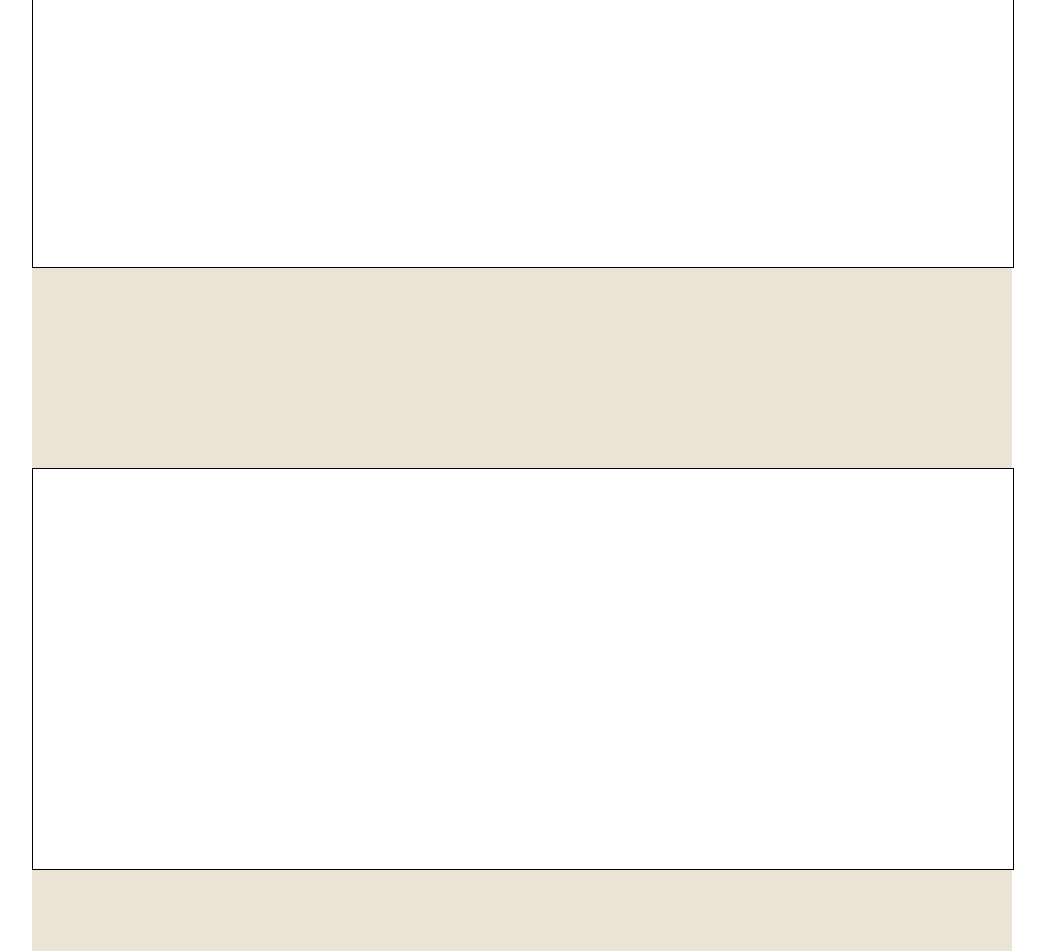
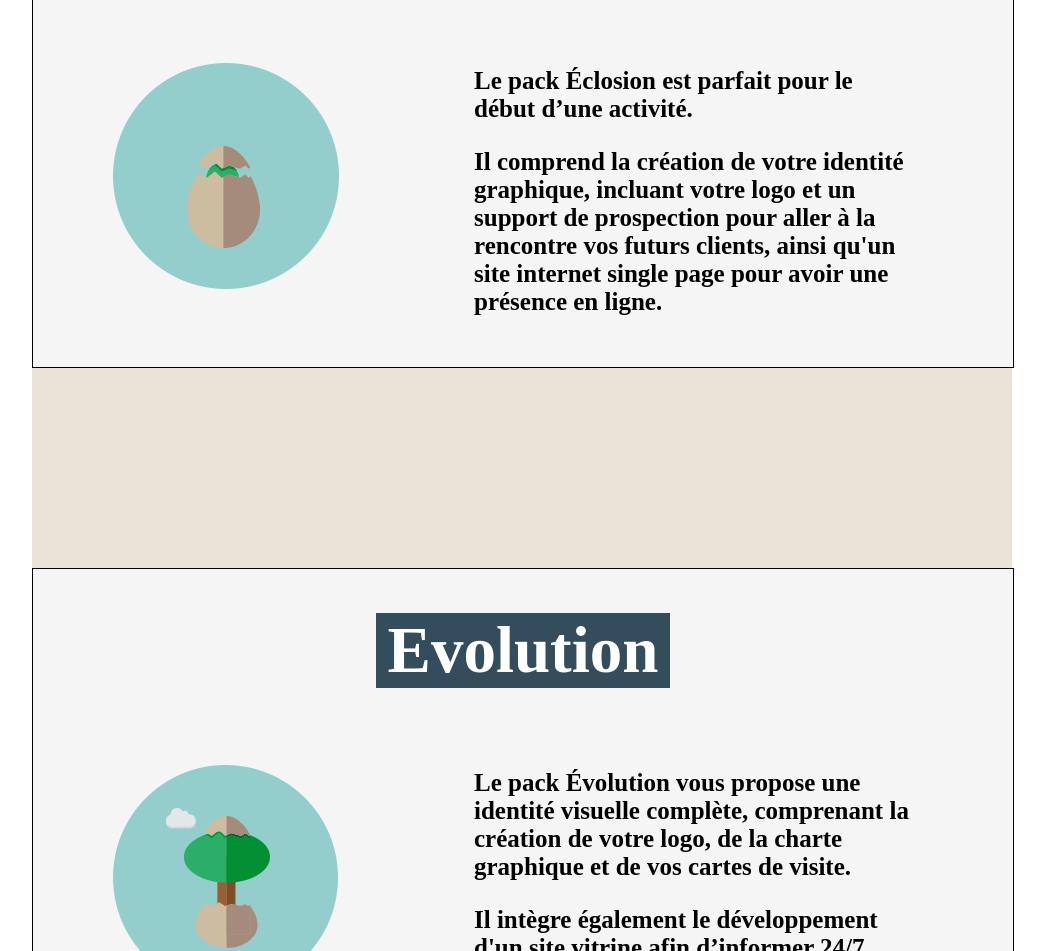
Before and after one commit to NathanZog/ExoRecap2, a plain HTML site: page youcommunik/index.html in a window 1280 px wide. Shown: the part 592-1543 px from the top of the page, without its empty margins (118-1163 px from the left). Drawn offline with Linux system fonts and the light colour scheme.

Commit message:
save de night

```diff
--- a/youcommunik/index.html
+++ b/youcommunik/index.html
@@ -12,12 +12,12 @@
         <section class="header">
         <div class="divImg"><img class="mybanner" src="./public/img/logo-horizontal-fond-noir-couleur.png" alt="banniere"></div>
             <ul class="liste">
-                <li><img class="imgListe" src="./public/img/home-icon.png" alt="home"><p class="para1">Home</p> </li>
+                <li><img class="imgListe" src="./public/img/home-icon.png" alt="home"><p class="para1">Home</p></li>
                 <li><img class="imgListe" src="./public/img/packages-icon.png" alt="packages-icon"><p class="para">Packages</p></li>
                 <li><img class="imgListe" src="./public/img/outils-icon.png" alt="outils-icon"><p class="para2">Outils</p></li>
                 <li><img class="imgListe" src="./public/img/projets-icon.png" alt="projets-icon"><p class="para2">Projets</p></li>
                 <li><img class="imgListe" src="./public/img/temoignages-icon.png" alt="temoignages-icon"><p class="para3">Témoignages</p></li>
-                <li><img class="imgListe" src="./public/img/contact-icon.png" alt="contact-icon"><p class="para">Contact</p></li>
+                <li><img class="imgListe" src="./public/img/contact-icon.png" alt="contact-icon"><p class="para4">Contact</p></li>
             </ul>
         </section>
     </header>
@@ -29,14 +29,34 @@
         </div>
     </div>
     <div class="blanc">
-        <img src="" alt="">
-        <h1></h1>
-        <p></p>
+        <div class="imgeclosion"><img src="./public/img/icon-eclosion.png" alt="eclosion"></div>
+        <h1 class="titrediv2">Eclosion</h1>
+        <div class="divtxt">
+            <p>Le pack Éclosion est parfait pour le début d’une activité.</p>
+
+            <p>Il comprend la création de votre identité graphique, incluant votre logo et un support de prospection pour aller à la rencontre vos futurs clients, ainsi qu'un site internet single page pour avoir une présence en ligne.</p>
+        </div>
     </div>
     <div class="beige"></div>
-    <div class="blanc"></div>
+    <div class="blanc">
+        <div class="imgeclosion"><img src="./public/img/icon-evolution.png" alt="evolution"></div>
+        <h1 class="titrediv2">Evolution</h1>
+        <div class="divtxt">
+            <p>Le pack Évolution vous propose une identité visuelle complète, comprenant la création de votre logo, de la charte graphique et de vos cartes de visite.</p>
+
+            <p>Il intègre également le développement d'un site vitrine afin d’informer 24/7, d’être contacté, d’analyser le flux de vos visites,… et de faire un lien vers vos réseaux sociaux.</p>
+        </div>
+    </div>
     <div class="beige2"></div>
-    <div class="blanc"></div>
+    <div class="blanc">
+        <div class="imgeclosion"><img src="./public/img/icon-envole.png" alt="envol"></div>
+        <h1 class="titrediv2">Envol</h1>
+        <div class="divtxt">
+            <p>Le pack Envol est destiné à accroître votre visibilité, clientèle et notoriété, tout en diminuant vos coûts et en garantissant le meilleur retour sur investissement.</p>
+
+            <p>Il comporte un service d'analyse de votre cible et des flux de votre trafic internet, afin d’utiliser les paramètres les plus adéquats pour la diffusion de vos campagnes.</p>
+        </div>
+    </div>
     <div class="beige"></div>
     <footer>
         <section class="footer">
--- a/youcommunik/public/css/style.css
+++ b/youcommunik/public/css/style.css
@@ -3,6 +3,7 @@ body{
     margin-right: 150px;
     top: 0%;
 }
+/*Header*/
 .header{
     position: relative;
     display: flex;
@@ -52,6 +53,11 @@ body{
 .para3{
     margin-left: -10px;
 }
+.para4{
+    margin-left: 9px;
+}
+/*Fin Header*/
+/*Div package*/
 .bleugris{
     position: relative;
     display: flex;
@@ -88,13 +94,43 @@ body{
     left: 40px;
     font-size: 50px;
 }
+/*Fin de la div package*/
+/*premiere div blanche*/
 .blanc{
-    height: 400px;
+    background-color: whitesmoke;
+    height: 500px;
     width: 100%;
     position: relative;
+    display: flex;
     border: solid black 1px;
+}
+.imgeclosion{
+    position: absolute;
+    height: 56.5%;
+    left: 80px;
+    margin-top: 20%;
+}
+.titrediv2{
+    position: absolute;
+    left: 35%;
+    max-height: max-content;
+    width: 30%;
+    text-align: center;
+    font-size: 65px;
+    background-color:  #334D5C;
+    color: white;
+}
+.divtxt{
+    position: absolute;
+    left: 45%;
+    top: 35%;
+    margin-right: 100px;
+    font-size: 25px;
+    font-weight: bold;
+}
 
-}
+/*Fin de la premiere div blanche*/
+
 .beige{
     height: 200px;
     width: 100%;
@@ -107,7 +143,7 @@ body{
     background-color: #EAE3D6;
 }
 .footer{
-    height: 300px;
+    height: 150px;
     width: 100%;
     background-color: black;
 }
```
